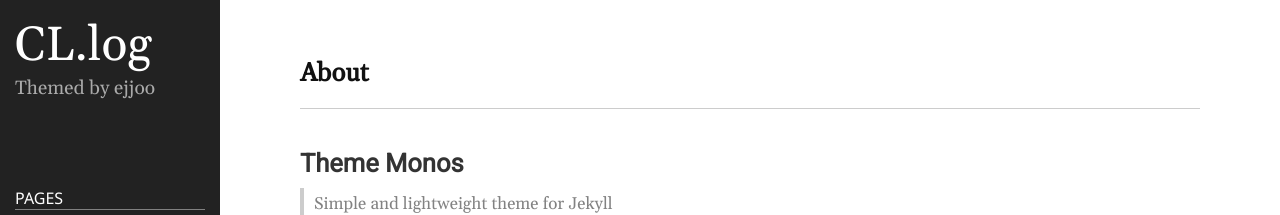
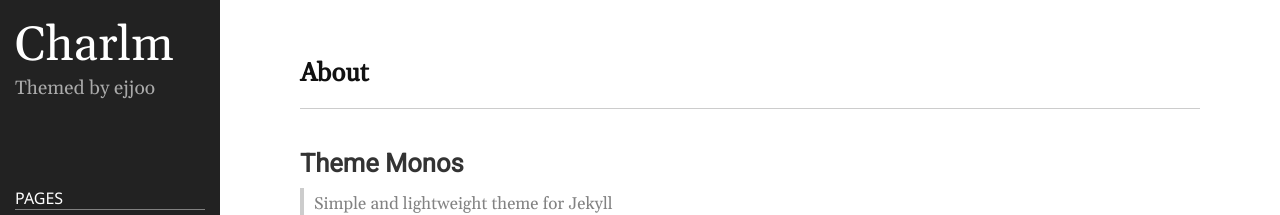
Before and after one commit to chaelimee/chaelimee.github.io, a Jekyll site: the page built from README.md, in a window 1280 px wide and 900 px high. Shown: the top 215 px of the window. Built offline with Jekyll 4.4.1, drawn with Linux system fonts in a browser that asks for light colours.

Commit message:
title 수정

```diff
--- a/_config.yml
+++ b/_config.yml
@@ -18,7 +18,7 @@
 # You can create any custom variable you would like, and they will be accessible
 # in the templates via {{ site.myvariable }}.
 
-title: CL.log
+title: Charlm
 email: bincl418@gmail.com
 description: >- # this means to ignore newlines until "baseurl:"
   Themed by ejjoo
```
